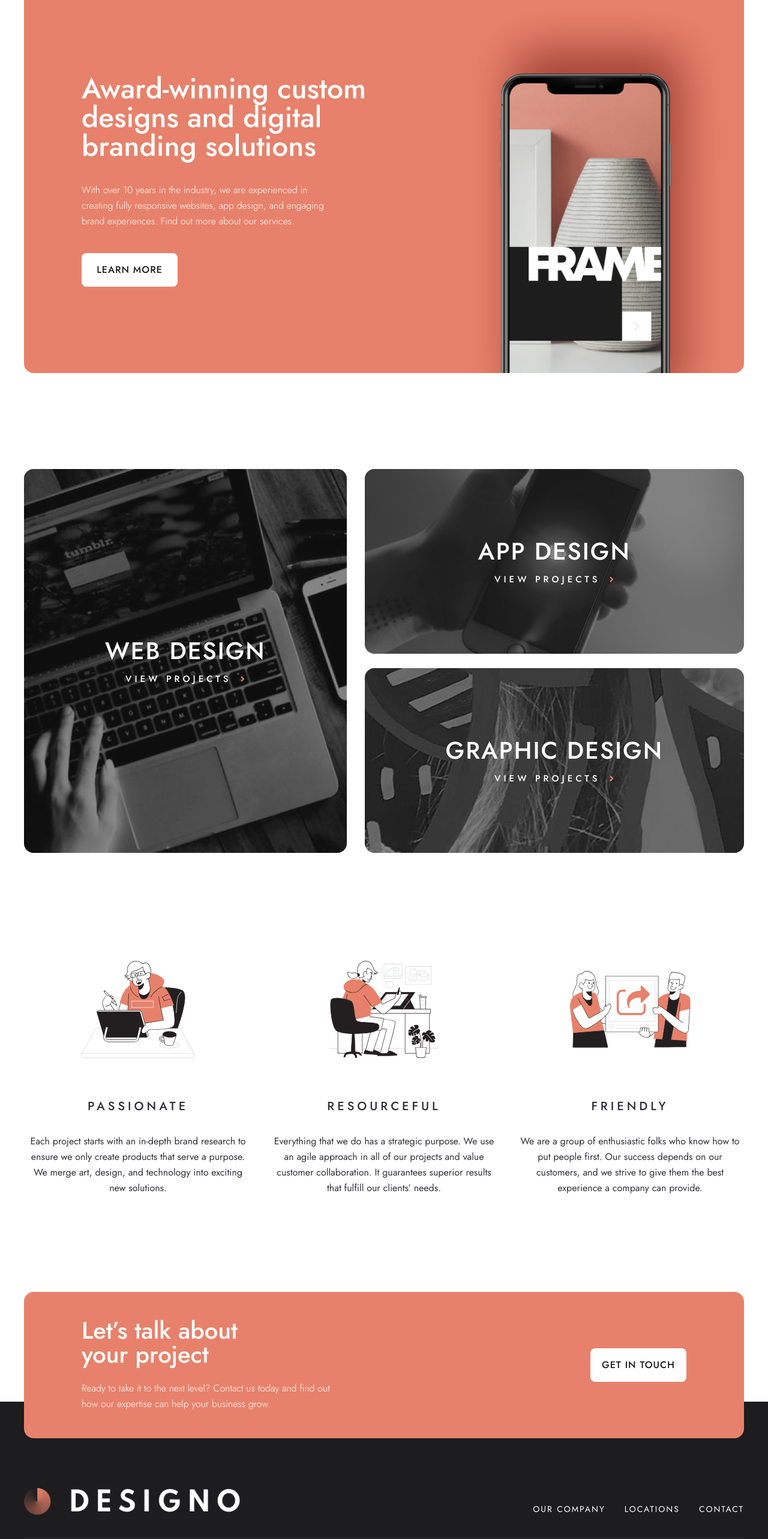
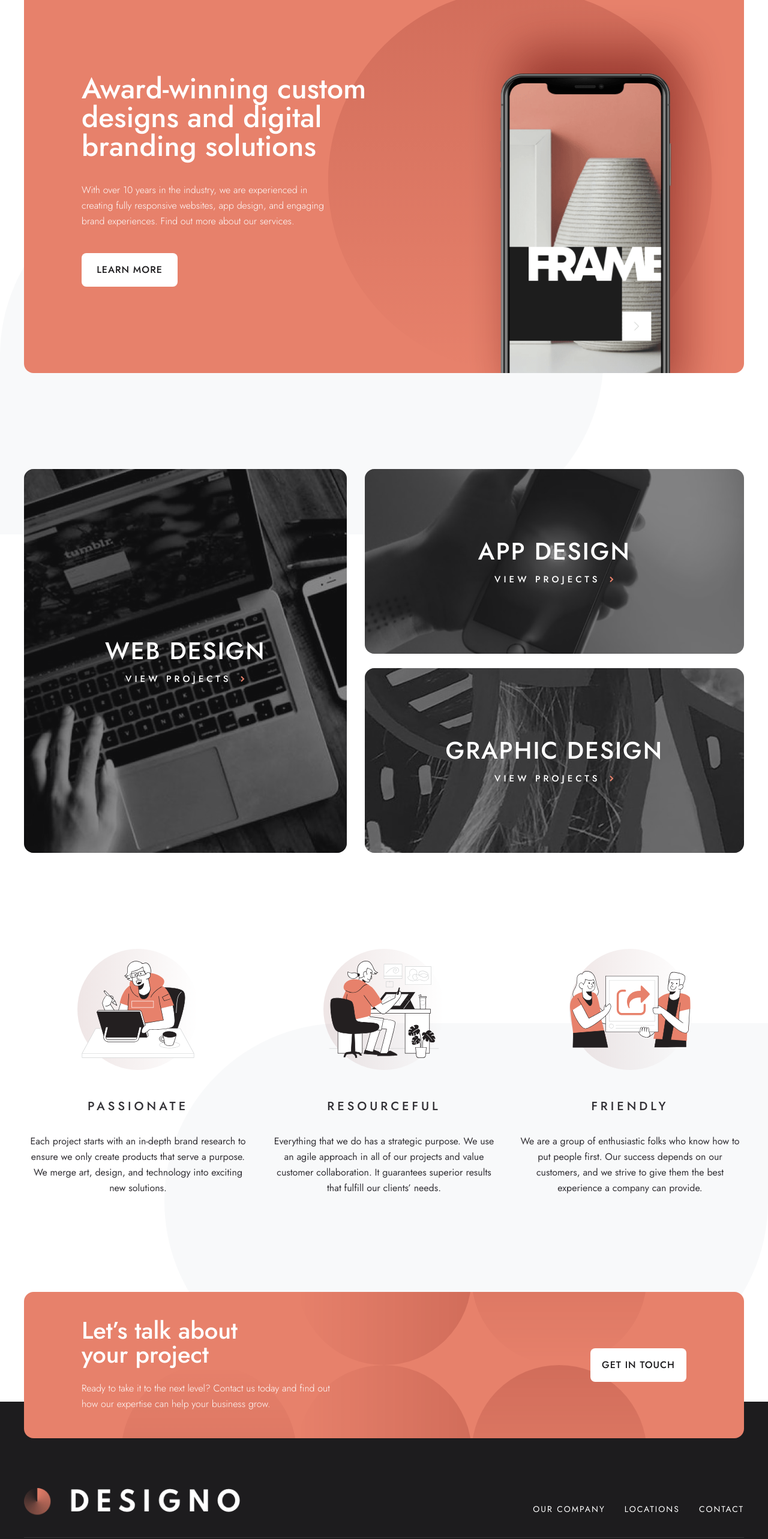
Before and after one commit to David-Henery4/Designo-Website, a React (Vite) app: page / in a window 1280 px wide. Shown: the part 180-2746 px from the top of the page at 60% size. Built offline with nearby package versions, Linux system fonts and the light colour scheme.

Commit message:
svgs-added-to-home=page

```diff
--- a/src/components/Footer.jsx
+++ b/src/components/Footer.jsx
@@ -4,6 +4,7 @@ import navigationData from "../data/navigationData";
 import socialIconsLinks from "../data/socialIconsLinks";
 import {
   logoLight,
+  CallToActionBgPattern,
 } from "../assets";
 
 const Footer = () => {
@@ -20,10 +21,11 @@ const Footer = () => {
     >
       {/* CTA */}
       <section
-        className={`col-start-2 col-end-12 row-start-1 row-end-7 z-10 w-full px-6 py-16 rounded-2xl text-white bg-peach flex flex-col justify-center items-center gap-8 md:py-14 md:row-end-5 smDesk:flex-row smDesk:justify-between smDesk:px-12 lg:py-11 lg:px-16 desk:px-24 ${
+        className={`relative col-start-2 col-end-12 row-start-1 row-end-7 z-10 w-full px-6 py-16 rounded-2xl text-white bg-peach flex flex-col justify-center items-center gap-8 overflow-hidden md:py-14 md:row-end-5 smDesk:flex-row smDesk:justify-between smDesk:px-12 lg:py-11 lg:px-16 desk:px-24 ${
           isFooter ? "hidden" : "flex"
         }`}
       >
+        <CallToActionBgPattern className="absolute -z-10 top-1/2 left-1/2 -translate-x-1/2 -translate-y-1/2"/>
         <div className="w-full text-center grid gap-2 xsm:gap-6 justify-items-center smDesk:w-auto smDesk:justify-items-start smDesk:text-left">
           <h3 className="text-head1Mob leading-9 font-medium max-w-xs xsm:text-head2 xsm:leading-10">
             Let’s talk about your project
@@ -48,12 +50,12 @@ const Footer = () => {
           }`}
         >
           <Link to="/">
-          <img
-            className="pb-8 -mb-2 border-b border-b-white/10 md:border-none md:col-start-1 md:col-end-2 md:p-0"
-            src={logoLight}
-            alt="Light version of the 'DESIGNO' logo used in the footer of the site"
+            <img
+              className="pb-8 -mb-2 border-b border-b-white/10 md:border-none md:col-start-1 md:col-end-2 md:p-0"
+              src={logoLight}
+              alt="Light version of the 'DESIGNO' logo used in the footer of the site"
             />
-            </Link>
+          </Link>
           <ul className="w-full text-sm font-normal leading-[14px] tracking-[2px] flex flex-col justify-center items-center gap-8 md:col-start-2 md:col-end-4 md:flex-row md:self-end md:justify-end">
             {navigationData.map((navDta) => {
               return (
@@ -80,12 +82,10 @@ const Footer = () => {
 
           {/* SOCIALS ICON LINKS */}
           <ul className="w-full flex justify-center items-center gap-4 md:justify-end">
-            {socialIconsLinks?.map(iconLink => {
+            {socialIconsLinks?.map((iconLink) => {
               return (
                 <li key={iconLink?.id}>
-                  <Link to={iconLink?.link}>
-                    {<iconLink.icon/>}
-                  </Link>
+                  <Link to={iconLink?.link}>{<iconLink.icon />}</Link>
                 </li>
               );
             })}
--- a/src/components/LocationOptionsSection.jsx
+++ b/src/components/LocationOptionsSection.jsx
@@ -1,5 +1,6 @@
 import { Link } from "react-router-dom";
 import locationSectionData from "../data/locationSectionData";
+import {SmallCircleBgPattern} from "../assets"
 
 const LocationOptionsSection = () => {
   return (
@@ -10,7 +11,10 @@ const LocationOptionsSection = () => {
           key={loc.id}
           className="w-full flex flex-col justify-center items-center gap-12 text-center"
         >
-          <loc.image />
+          <div className="relative">
+            <SmallCircleBgPattern className="absolute top-0 left-0"/>
+            <loc.image />
+          </div>
           <div className="grid gap-8 justify-items-center">
             <h3 className="text-xl leading-head3 tracking-[5px] font-medium">
               {loc.title}
--- a/src/components/homeComps/Header.jsx
+++ b/src/components/homeComps/Header.jsx
@@ -1,10 +1,11 @@
-import { headerImg, headerImgCropped } from "../../assets";
+import { headerImg, headerImgCropped, HomeHeroBgPattern } from "../../assets";
 
 const Header = () => {
   return (
-    <header className="w-full text-center bg-peach text-white col-start-1 col-end-13 flex flex-col justify-center items-center pt-20 overflow-hidden px-6 sm:col-start-2 sm:col-end-12 sm:rounded-2xl lg:flex-row lg:py-36 lg:px-16 lg:justify-between desk:px-24">
+    <header className="relative w-full text-center bg-peach text-white col-start-1 col-end-13 flex flex-col justify-center items-center pt-20 overflow-hidden px-6 sm:col-start-2 sm:col-end-12 sm:rounded-2xl lg:flex-row lg:py-36 lg:px-16 lg:justify-between desk:px-24">
+      <HomeHeroBgPattern className="absolute top-1/2 -translate-y-1/2 left-1/2 -translate-x-1/3 z-0 smTab:left-[60%]"/>
       {/* TEXT */}
-      <div className="flex flex-col justify-center items-center gap-4 xsm:gap-9 lg:flex-[2] lg:items-start lg:text-left lg:gap-10">
+      <div className="relative flex flex-col justify-center items-center gap-4 xsm:gap-9 lg:flex-[2] lg:items-start lg:text-left lg:gap-10">
         <h1 className="text-head1Mob leading-9 font-medium max-w-[489px] xsm:text-5xl xsm:leading-head1">
           Award-winning custom designs and digital branding solutions
         </h1>
--- a/src/components/homeComps/HomeDetailsSection.jsx
+++ b/src/components/homeComps/HomeDetailsSection.jsx
@@ -1,25 +1,32 @@
 import homeDetailsData from "../../data/homeDetailsData";
+import {SmallCircleBgPattern, LeafBgPattern} from "../../assets"
 
 const HomeDetailsSection = () => {
   //
   return (
-    <section className="col-start-2 col-end-12 flex flex-col gap-20 items-center smDesk:flex-row smDesk:gap-[30px] smDesk:items-start">
+    <section className="relative col-start-2 col-end-12 flex flex-col gap-20 items-center smDesk:flex-row smDesk:gap-[30px] smDesk:items-start">
       {homeDetailsData.map((dets) => {
         return (
           <div
             key={dets?.id}
             className="w-full text-darkGrey flex flex-col justify-center items-center gap-12 smTab:flex-row smDesk:flex-col smDesk:flex-1"
           >
-            <dets.img className="flex-1"/>
+            <div className="relative flex-1">
+              <SmallCircleBgPattern className="absolute top-0 left-0"/>
+              <dets.img className="relative z-10"/>
+            </div>
             <div className="text-center grid gap-8 smTab:flex-[2] smTab:text-left smDesk:text-center">
               <h3 className="text-xl tracking-[5px] leading-head3 font-medium">
                 {dets?.title}
               </h3>
-              <p className="text-base leading-body font-normal max-w-sm smTab:max-w-none">{dets?.desc}</p>
+              <p className="text-base leading-body font-normal max-w-sm smTab:max-w-none">
+                {dets?.desc}
+              </p>
             </div>
           </div>
         );
       })}
+      <LeafBgPattern className="absolute hidden lg:block lg:top-[124px] lg:rotate-180 lg:-z-10 lg:-right-10 lgDesk:-right-[165px]"/>
     </section>
   );
 };
--- a/src/components/homeComps/ProjectsSection.jsx
+++ b/src/components/homeComps/ProjectsSection.jsx
@@ -1,5 +1,6 @@
 import {ProjectsLinkCard} from "../../components"
 import {appDesignCardData,graphicDesignCardData,webDesignCardData} from "../../data/projectLinksData";
+import {LeafBgPattern} from "../../assets"
 
 const ProjectsSection = () => {
   // WIL ABSTRACT TO DATA FILE
@@ -20,7 +21,8 @@ const ProjectsSection = () => {
   };
   //
   return (
-    <section className="w-full col-start-2 col-end-12 grid gap-6 smDesk:gap-y-6 smDesk:gap-x-[30px]">
+    <section className="relative w-full col-start-2 col-end-12 grid gap-6 smDesk:gap-y-6 smDesk:gap-x-[30px]">
+      <LeafBgPattern className="hidden absolute -z-10 -top-[485px] lg:block lg:-left-10 lgDesk:-left-[165px]" />
       <ProjectsLinkCard
         {...webDesignCardData}
         changes={webDesignHomeDesktopChanges}
```
Also changed, not shown: src/assets/index.js (+75 -34 lines).
